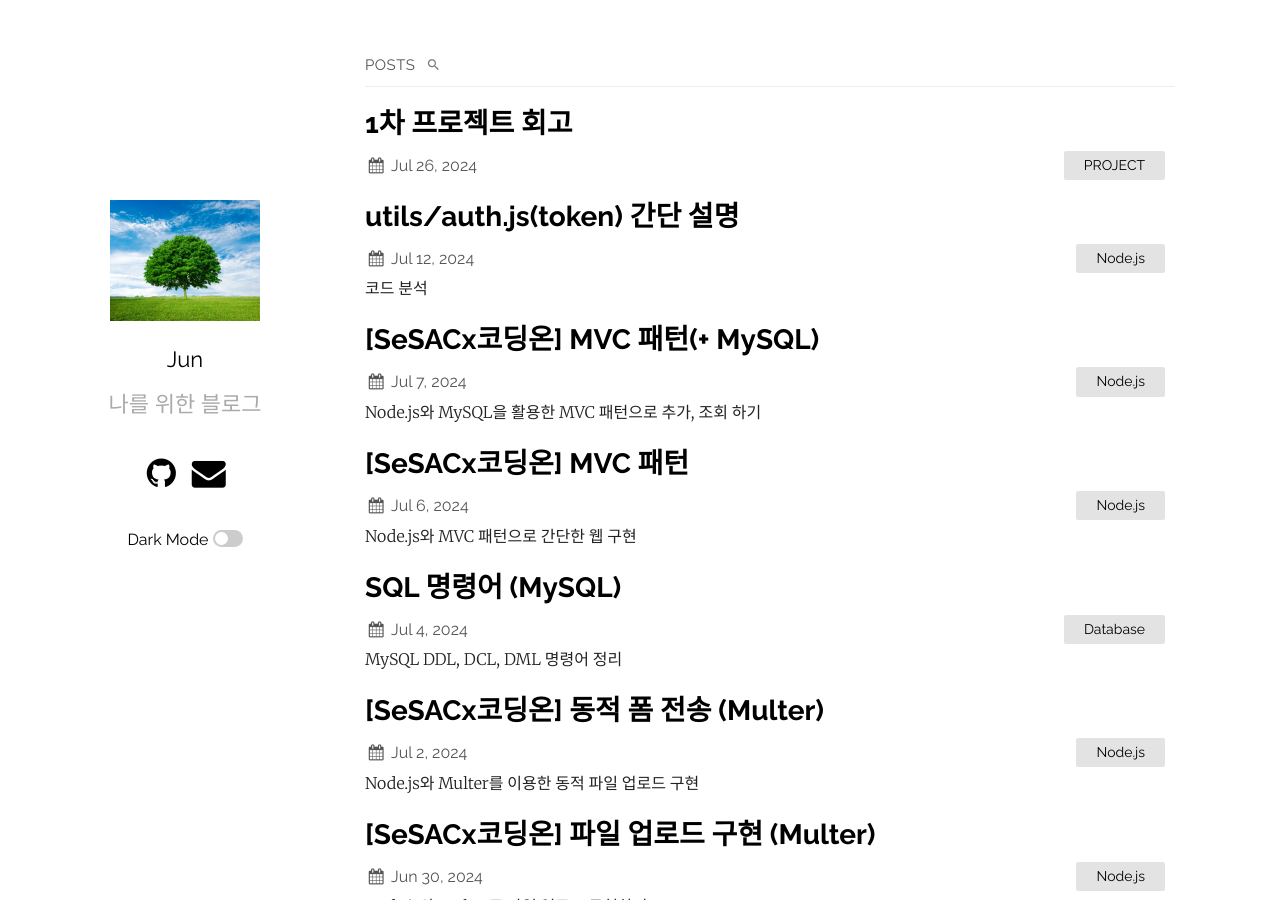
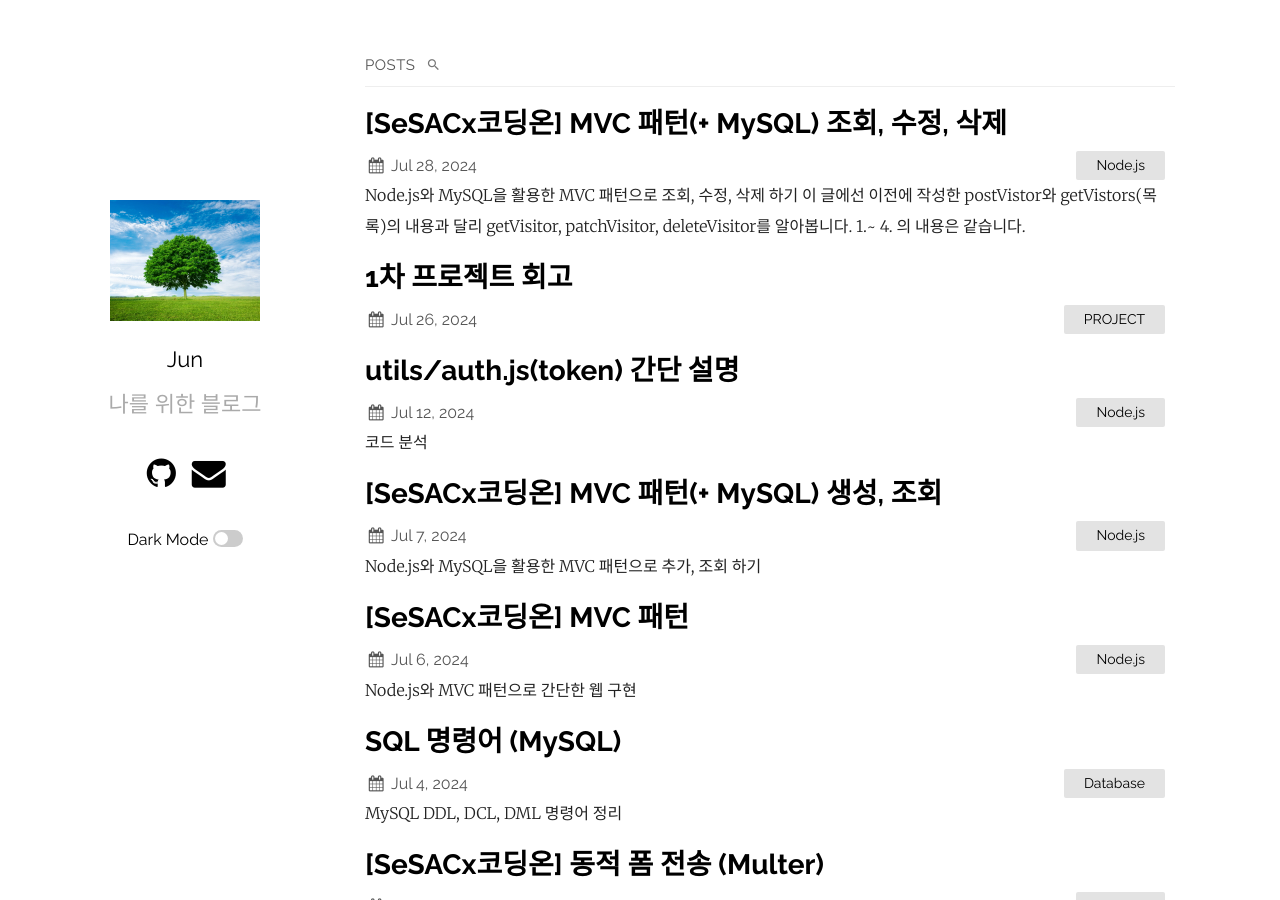
Before and after one commit to ymind14563/ymind14563.github.io, a Jekyll site: the page built from index.markdown, in a window 1280 px wide and 900 px high. Built offline with Jekyll 4.4.1, drawn with Linux system fonts in a browser that asks for light colours; part of the change alters nothing that is shown.

Commit message:
post blog

````diff
--- a/_posts/2024-07-07-blog(1).markdown
+++ b/_posts/2024-07-07-blog(1).markdown
@@ -1,6 +1,6 @@
 ---
 layout: post
-title: "[SeSACx코딩온] MVC 패턴(+ MySQL)"
+title: "[SeSACx코딩온] MVC 패턴(+ MySQL) 생성, 조회"
 date: 2024-07-07
 categories: Node.js
 ---
--- /dev/null
+++ b/_posts/2024-07-28-blog(1).markdown
@@ -0,0 +1,508 @@
+---
+layout: post
+title: "[SeSACx코딩온] MVC 패턴(+ MySQL) 조회, 수정, 삭제"
+date: 2024-07-28
+categories: Node.js
+---
+
+# Node.js와 MySQL을 활용한 MVC 패턴으로 조회, 수정, 삭제 하기
+- 이 글에선 이전에 작성한 postVistor와 getVistors(목록)의 내용과 달리
+- getVisitor, patchVisitor, deleteVisitor를 알아봅니다.
+- 1.~ 4. 의 내용은 같습니다.
+<hr>
+<br>
+
+## 1. MVC 패턴
+
+- **Model**: 데이터와 비즈니스 로직을 처리합니다.
+- **View**: 사용자에게 데이터를 표시하는 부분입니다.
+- **Controller**: 사용자 입력을 받아서 처리하고, 모델과 뷰를 연결합니다.
+
+<br>
+
+## 2. 프로젝트 구조
+
+프로젝트를 MVC 패턴으로 구성하기 위해 다음과 같은 디렉토리 구조를 사용합니다:
+
+```
+16-mvc_mysql/
+├── controller/
+│   └── Cvisitor.js
+├── model/
+│   └── Visitor.js
+├── routes/
+│   └── index.js
+├── views/
+│   ├── 404.ejs
+│   ├── index.ejs
+│   └── visitor.ejs
+├── static/
+│   └── visitor.js
+├── app.js
+├── package.json
+└── package-lock.json
+```
+
+이 구조를 통해 각 부분을 분리하여 관리할 수 있습니다.
+
+<br>
+
+## 3. 기본 모듈 설치 및 설정
+
+프로젝트를 시작하기 전에 필요한 모듈을 설치하고 설정합니다.
+
+```json
+{
+  "name": "16-mvc_mysql",
+  "version": "1.0.0",
+  "main": "index.js",
+  "scripts": {
+    "test": "echo \"Error: no test specified\" && exit 1"
+  },
+  "dependencies": {
+    "ejs": "^3.1.10",
+    "express": "^4.19.2",
+    "mysql": "^2.18.1"
+  }
+}
+```
+
+<br>
+
+## 4. Express 애플리케이션 설정
+
+`app.js` 파일에서 Express 애플리케이션을 설정합니다.
+
+```js
+const express = require(`express`); // Express 모듈을 가져옴
+const app = express(); // 애플리케이션 객체를 생성함
+const PORT = 8000; // 서버가 실행될 포트를 8000번으로 설정함
+
+app.set(`view engine`, `ejs`); // EJS 템플릿 엔진을 사용하도록 설정함
+app.set(`views`, `./views`); // 뷰 파일들이 위치한 디렉토리를 설정함
+app.use(`/static`, express.static(__dirname + `/static`)); // 정적 파일을 제공할 디렉토리를 설정함
+
+app.use(express.urlencoded({ extended: true })); // URL-encoded 데이터를 파싱함
+app.use(express.json()); // JSON 데이터를 파싱함
+
+const indexRouter = require(`./routes`); // 메인 라우터를 불러옴
+app.use(`/`, indexRouter); // 메인 라우터를 '/' 경로에 연결함
+
+// 모든 정의되지 않은 경로에 대해 404 페이지를 렌더링함
+app.get(`*`, (req, res) => {
+    res.render(`404`);
+});
+
+// 서버를 지정된 포트에서 실행함
+app.listen(PORT, () => {
+    console.log(`${PORT} 서버 연결 성공`);
+});
+```
+
+<br>
+
+## 5. 모델 설정
+
+모델은 데이터와 관련된 로직을 처리합니다. MySQL을 사용하여 방명록 데이터를 처리합니다.
+
+### `model/Visitor.js`
+
+```js
+// MySQL 모듈을 가져옴
+const mysql = require(`mysql`);
+
+// MySQL 연결 객체를 생성함
+const conn = mysql.createConnection({
+  host: `localhost`,
+  user: `user`,
+  password: `12345678`,
+  database: `codingon`
+});
+
+// 방문자 한명을 조회하는 함수
+exports.getVisitor = (targetId, callback)  => {
+  conn.query(`select * from visitor where id=${targetId}`, (err, row) => {
+    if(err) throw err;
+
+    console.log(`model/Visitor.js >>`, row);
+    // model/Visitor.js >> [ RowDataPacket { id: 3, name: '이수현', comment: '아뵤뵤뵤' } ]
+    callback(row[0]); // 배열 형태이기 때문에 [0] 사용
+  })
+}
+
+// 방문자 한명의 정보를 수정하는 함수
+// PATCH 로직
+exports.patchVisitor = (updateData, callback) => {
+  const {id, name, comment} = updateData;
+  conn.query(
+    `update visitor set name='${name}', comment='${comment}' where id=${id}`,
+    (err, rows) => {
+      if(err) throw err
+
+      console.log(`model/visitor.js >> `, rows);
+      callback(true);
+    });
+}
+
+// 방문자 한명의 정보를 삭제하는 함수
+// DELETE 로직
+exports.deleteVisitor = (targetId, callback) => {
+  // targetId: 삭제해야할 visitor id
+  conn.query(`delete from visitor where id=${targetId}`, (err, rows) => {
+    if (err) {
+      throw err;
+    }
+
+    console.log(`model/Visitor.js >> `, rows);
+    // OkPacket {
+    //   fieldCount: 0,
+    //   affectedRows: 1,
+    //   insertId: 0,
+    //   serverStatus: 2,
+    //   warningCount: 0,
+    //   message: '',
+    //   protocol41: true,
+    //   changedRows: 0
+    // }
+    callback(true); // 삭제
+  })
+}
+```
+
+<br>
+
+## 6. 컨트롤러 설정
+
+컨트롤러는 사용자의 요청을 처리하고, 모델에서 데이터를 가져와 뷰에 전달합니다.
+
+### `controller/Cvisitor.js`
+
+```js
+const Visitor = require('../model/Visitor'); // Visitor 모델을 가져옴
+
+// 방문자 한명을 조회하는 함수
+// GET /visitor/:id
+exports.getVisitor = (req, res) => {
+  // req.params.id // 조회 해야할 id
+  Visitor.getVisitor(req.params.id, (result) => {
+    res.send(result);
+  });
+}
+
+// 방문자 정보를 수정하는 함수
+// Patch
+exports.patchVisitor = (req, res) => {
+  console.log(req.body);
+
+  Visitor.patchVisitor(req.body, (result) => {
+    console.log(`controller/Cvisitor.js >> `, result);
+    res.send({ result }); // { result : result } // 수정 결과를 클라이언트에 전송 (JSON 형태로)
+  });
+}
+
+// 방문자를 삭제하는 함수
+// Delete
+exports.deleteVisitor = (req, res) => {
+  console.log(req.body);
+
+  Visitor.deleteVisitor(req.body.id, (result) => {
+    console.log('controller/Cvisitor.js >> ', result);
+
+    res.send({ result }); // { result : result } // 삭제 결과를 클라이언트에 전송 (JSON 형태로)
+  })
+}
+
+```
+
+<br>
+
+## 7. 라우터 설정
+
+라우터는 URL 요청을 컨트롤러의 특정 함수와 연결합니다.
+
+### `routes/index.js`
+
+```js
+const express = require('express'); // Express 모듈을 가져옴
+const controller = require('../controller/Cvisitor'); // Visitor 컨트롤러를 가져옴
+const router = express.Router(); // 라우터 객체를 생성함
+
+// GET /visitor/:id
+router.get('/visitor/:id', controller.getVisitor); // 방명록 하나 조회
+
+// PATCH /visitor
+router.patch(`/visitor`, controller.patchVisitor); // 방명록 하나 수정
+
+// DELETE /visitor
+router.delete(`/visitor`, controller.deleteVisitor); // 방명록 하나 삭제
+
+module.exports = router; // 라우터 객체를 모듈로 내보냄
+```
+
+<br>
+
+## 8. 뷰 설정
+
+뷰 파일은 사용자에게 보여지는 화면을 구성합니다.
+
+### `views/index.ejs`
+
+```html
+<!DOCTYPE html>
+<html lang="
+
+ko">
+<head>
+    <meta charset="UTF-8">
+    <meta name="viewport" content="width=device-width, initial-scale=1.0">
+    <title>메인 페이지</title>
+</head>
+<body>
+    <h1>MVC 패턴을 MySQL과 연결해보자</h1>
+    <a href="/visitors">방문자 목록 보기</a>
+</body>
+</html>
+```
+
+- 이 파일은 메인 페이지를 구성합니다.
+- `<a>` 태그를 사용하여 방문자 목록 페이지로 이동할 수 있는 링크를 제공합니다.
+
+### `views/visitor.ejs`
+
+```html
+<!DOCTYPE html>
+<html lang="ko">
+<head>
+    <meta charset="UTF-8">
+    <meta name="viewport" content="width=device-width, initial-scale=1.0">
+    <title>방문자 목록</title>
+    <!-- axios cdn -->
+    <script src="https://cdn.jsdelivr.net/npm/axios/dist/axios.min.js"></script>
+</head>
+<body>
+    <a href="/">홈으로 가기</a>
+    <form name="visitor-form">
+        <fieldset>
+          <legend>방명록 등록</legend>
+          <input type="text" id="name" placeholder="사용자 이름" /> <br>
+          <input type="text" id="comment" placeholder="방명록" /> <br>
+          <div id="button-group">
+            <button type="button" onclick="createVisitor();">등록</button>
+          </div>
+        </fieldset>
+      </form>
+      <br>
+
+      <table border="1" cellspacing="0">
+        <thead>
+          <tr>
+            <th>ID</th>
+            <th>작성자</th>
+            <th>방명록</th>
+            <th>수정</th>
+            <th>삭제</th>
+          </tr>
+        </thead>
+        <tbody>
+          <!-- data: db에서 가지고 오는 데이터 => 새로고침해도 데이터 남아있음 -->
+          <% for (let i = 0; i < data.length; i++) { %>
+          <tr id="tr_<%= data[i].id %>">
+            <td><%= data[i].id %></td>
+            <td><%= data[i].name %></td>
+            <td><%= data[i].comment %></td>
+            <td><button type="button" onclick="editVisitor(`<%= data[i].id %>`);">수정</button></td>
+            <td><button type="button" onclick="deleteVisitor(this, `<%= data[i].id %>`);">삭제</button></td>
+          </tr>
+          <% } %>
+        </tbody>
+      </table>
+
+      <script src="/static/visitor.js"></script>
+</body>
+</html>
+```
+
+- 전체 방문자 목록을 표시합니다.
+- 서버에서 전달된 `data` 배열을 사용하여 각 방문자를 목록으로 렌더링합니다.
+- button onclick의 함수를 넣어 서버에서 전달된 `data[i].id` 사용하여 각 방문자를 수정 혹은 삭제합니다.
+
+
+<br>
+
+## 9. 정적 파일 설정
+
+정적 파일은 서버에서 제공하는 정적인 자원(이미지, CSS, JavaScript 등)입니다. `visitor.js` 파일을 통해 클라이언트에서 방문자 조회, 수정, 삭제 기능을 구현합니다.
+
+### `static/visitor.js`
+
+```js
+const tbody = document.querySelector(`tbody`); // tbody 요소를 선택함
+
+// 폼의 [등록] 버튼 클릭시 -> POST /visitor 요청
+function createVisitor() {
+    console.log('click 등록 btn')
+
+    const form = document.forms['visitor-form']; // visitor-form 폼 요소를 선택함
+
+    axios({
+        method: 'POST',
+        url: '/visitor',
+        // 추가하려는 정보를 req.body에 실어서 요청을 보냄
+        data: {
+            name: form.name.value,
+            comment: form.comment.value
+        }
+    }).then((res) => {
+        console.log(res)
+
+        const { data } = res; // 응답 데이터에서 결과를 추출함
+        console.log(data)
+
+        const html = `
+            <tr id="tr_${data.id}">
+                <td>${data.id}</td>
+                <td>${data.name}</td>
+                <td>${data.comment}</td>
+                <td><button type="button" onclick="patchVisitor(${data.id};">수정</button></td>
+                <td><button type="button" onclick="deleteVisitor(this, ${data.id});">삭제</button></td>
+            </tr>
+        `;
+
+        // insertAdjacentHTML : 특정 요소에 html 추가
+        tbody.insertAdjacentHTML(`beforeend`, html); // 새로운 방문자를 테이블에 추가함
+    })
+}
+
+
+
+// [삭제] 버튼 클릭 시
+// - 테이블에서 해당 행 삭제
+function deleteVisitor(obj, id) {
+    console.log(obj); // 클릭한 삭제 버튼
+    console.log(id); // 행의 id
+
+    if (!confirm('삭제하시겠습니까?')) { // !false: 취소버튼 클릭
+        return; // deleteVisitor 함수 종료 -> 백으로 요청하지 않고 그대로 종료
+    }
+
+    // 서버에 DELETE 요청을 보냄
+    axios({
+        method: 'DELETE',
+        url: '/visitor',
+        data: {
+            id // id : id
+        }
+    }).then((res) => {
+        console.log(res.data)
+
+        if (res.data.result) {
+            alert('삭제 성공!');
+            // obj.parentElement.parentElement.remove(); // 버튼(obj)의 부모요소의 부모요소를 삭제하면 행이 삭제되는 개념이다.
+
+            obj.closest(`#tr_${id}`).remove(); // 버튼에서 해당되는 요소를 역순으로 찾아주는 매서드
+        }
+    })
+}
+
+
+// [수정] 버튼 클릭 시
+// - form input에 value 넣기
+// - [변경], [취소] 버튼 보이기
+function editVisitor(id) {
+
+    // 서버에 GET 요청을 보내 특정 id의 방문자 정보를 가져옴
+    axios({
+        method : 'GET',
+        url : `/visitor/${id}`
+    }).then(res => {
+        console.log(res.data);
+        // {
+        //     id: 3,
+        //     name: '이수현',
+        //     comment: '아뵤뵤뵤'
+        // }
+
+        // 서버로부터 받은 데이터를 form의 name과 comment 필드에 채워 넣음
+        const {name, comment} = res.data;
+        const form = document.forms[`visitor-form`];
+        form.name.value = name;
+        form.comment.value = comment;
+    });
+
+    // [변경], [취소] 버튼을 동적으로 생성하여 buttonGroup에 추가
+    const html = `
+        <button type="button" onclick="editDo(${id});">변경</button>
+        <button type="button" onclick="editCancel();">취소</button>
+    `;
+    buttonGroup.innerHTML = html;
+}
+
+
+// [변경] 버튼 클릭시
+// - 데이터 수정 요청
+function editDo(id) {
+    const form = document.forms['visitor-form'];
+
+    // 서버에 PATCH 요청을 보내 수정된 데이터를 전송
+    axios({
+        method: 'PATCH',
+        url: '/visitor',
+        data: {
+            id, // id : id
+            name : form.name.value,
+            comment : form.comment.value
+        }
+    }).then(res => {
+        console.log(res.data);
+
+        if (res.data.result) {
+            alert('수정 성공!');
+
+            // 테이블의 해당 행을 수정된 데이터로 업데이트
+            const children = document.querySelector(`#tr_${id}`).children;
+            children[1].textContent = form.name.value; // 이름 열
+            children[2].textContent = form.comment.value; // 방명록 열
+
+            // 입력창 초기화
+            editCancel();
+        }
+    })
+}
+
+
+// [취소] 버튼 클릭시
+// - input 초기화
+// - [등록] 버튼 되돌리기
+function editCancel() {
+    // 1. input 초기화
+    const form = document.forms[`visitor-form`];
+    form.name.value = ``;
+    form.comment.value = ``;
+
+    // 2. [등록] 버튼 보이기
+    const html = `<button type="button" onclick="createVisitor();">등록</button>`;
+    buttonGroup.innerHTML = html;
+
+}
+```
+
+### 1) `deleteVisitor` 함수
+   - 특정 방문자 정보를 삭제할 때 호출됩니다.
+   - 사용자가 '삭제' 버튼을 클릭하면, 해당 버튼(`obj`)과 삭제할 방문자의 ID(`id`)를 인자로 받습니다.
+   - 삭제 확인 팝업을 띄운 후, 사용자가 '확인'을 클릭하면 서버에 DELETE 요청을 보냅니다.
+   - 요청이 성공하면, 테이블에서 해당 행을 제거합니다. 여기서 `obj.closest(`#tr_${id}`).remove()`는 삭제 버튼에서 가장 가까운 상위 요소를 찾아 삭제합니다.
+
+### 2) `editVisitor` 함수
+   - 특정 방문자 정보를 수정하기 위해 해당 데이터를 폼에 채워 넣을 때 호출됩니다.
+   - 사용자가 '수정' 버튼을 클릭하면, 수정할 방문자의 ID를 인자로 받아 서버에 GET 요청을 보냅니다.
+   - 서버로부터 받은 방문자 데이터를 폼의 input 필드에 채웁니다.
+   - '변경', '취소' 버튼을 동적으로 생성하여 버튼 그룹에 추가합니다.
+
+### 3) `editDo` 함수
+   - 수정된 방문자 정보를 서버에 전송할 때 호출됩니다.
+   - 사용자가 '변경' 버튼을 클릭하면, 폼의 데이터를 가져와 서버에 PATCH 요청을 보냅니다.
+   - 요청이 성공하면, 테이블의 해당 행을 수정된 데이터로 업데이트하고 폼을 초기화합니다.
+
+### 4) `editCancel` 함수
+   - 수정 작업을 취소하고 폼을 초기화할 때 호출됩니다.
+   - '취소' 버튼을 클릭하면, 폼의 input 필드를 초기화하고 '등록' 버튼을 다시 보이게 합니다.
````
